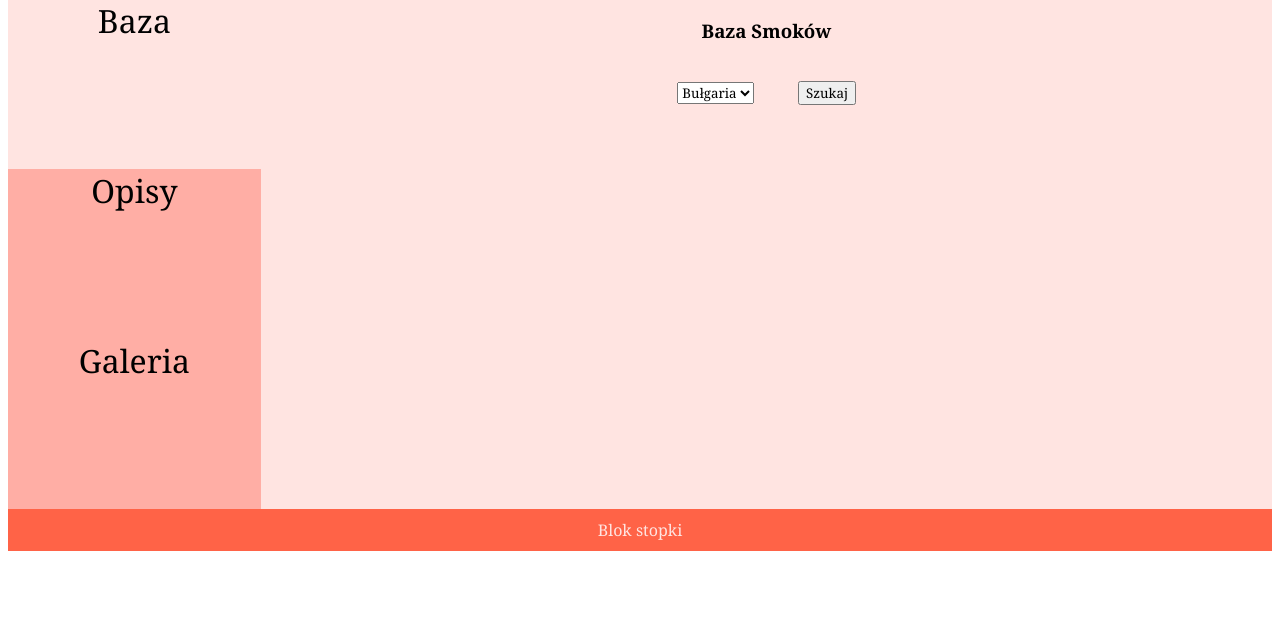
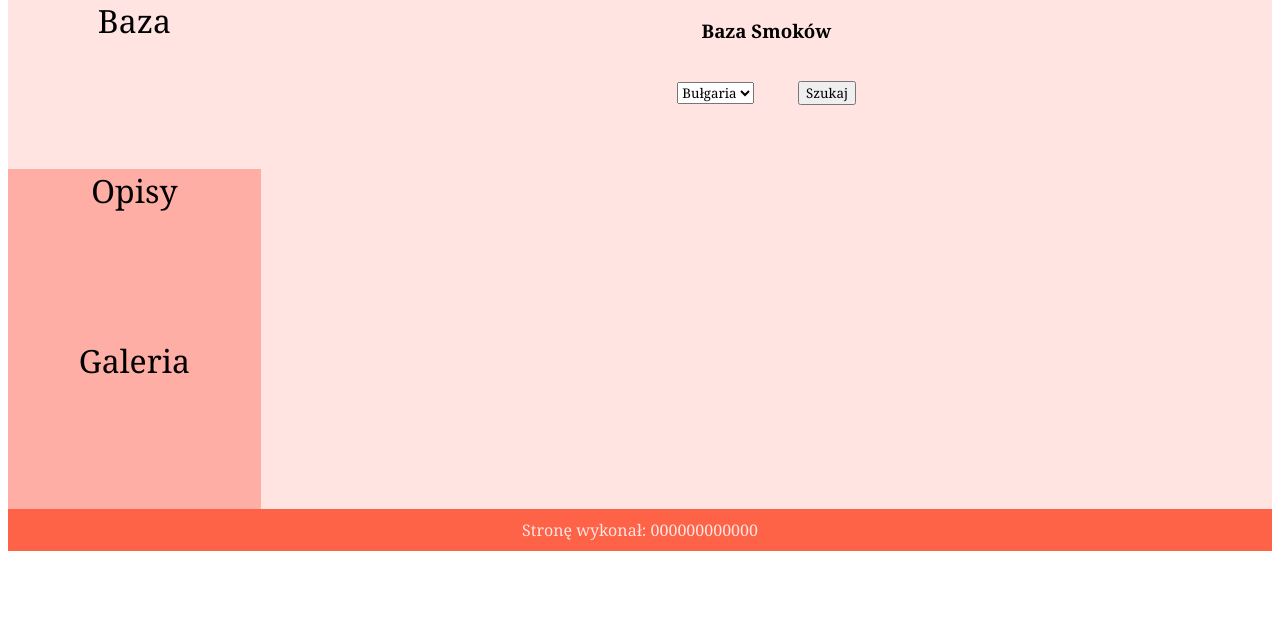
Before and after one commit to f4Mythical/egzaminy, a PHP site: page /smoki.php in a window 1280 px wide. Shown: the part 102-725 px from the top of the page. Run offline with PHP 8.4, Linux system fonts and the light colour scheme; data comes from the database, SQL or seed files in the repository.

Commit message:
Update footer text in smoki.php

```diff
--- a/egzamin4/smoki.php
+++ b/egzamin4/smoki.php
@@ -92,7 +92,7 @@ ORDER BY smok.pochodzenie ";
         </main>
     </div>
     <footer>
-        Blok stopki
+Stronę wykonał: 000000000000
     </footer>
     <script>
         function pokazBloki(numer) {
```
